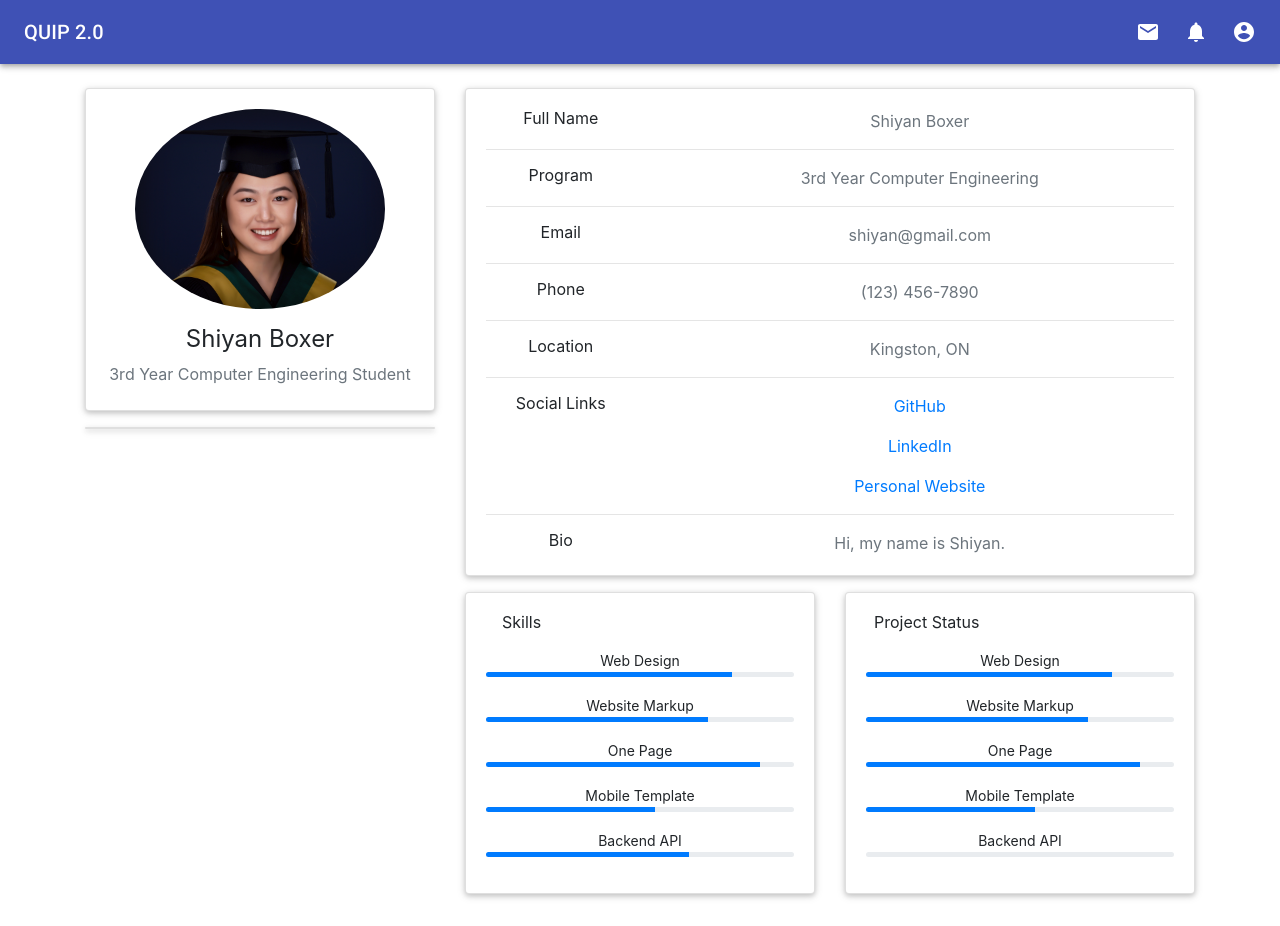
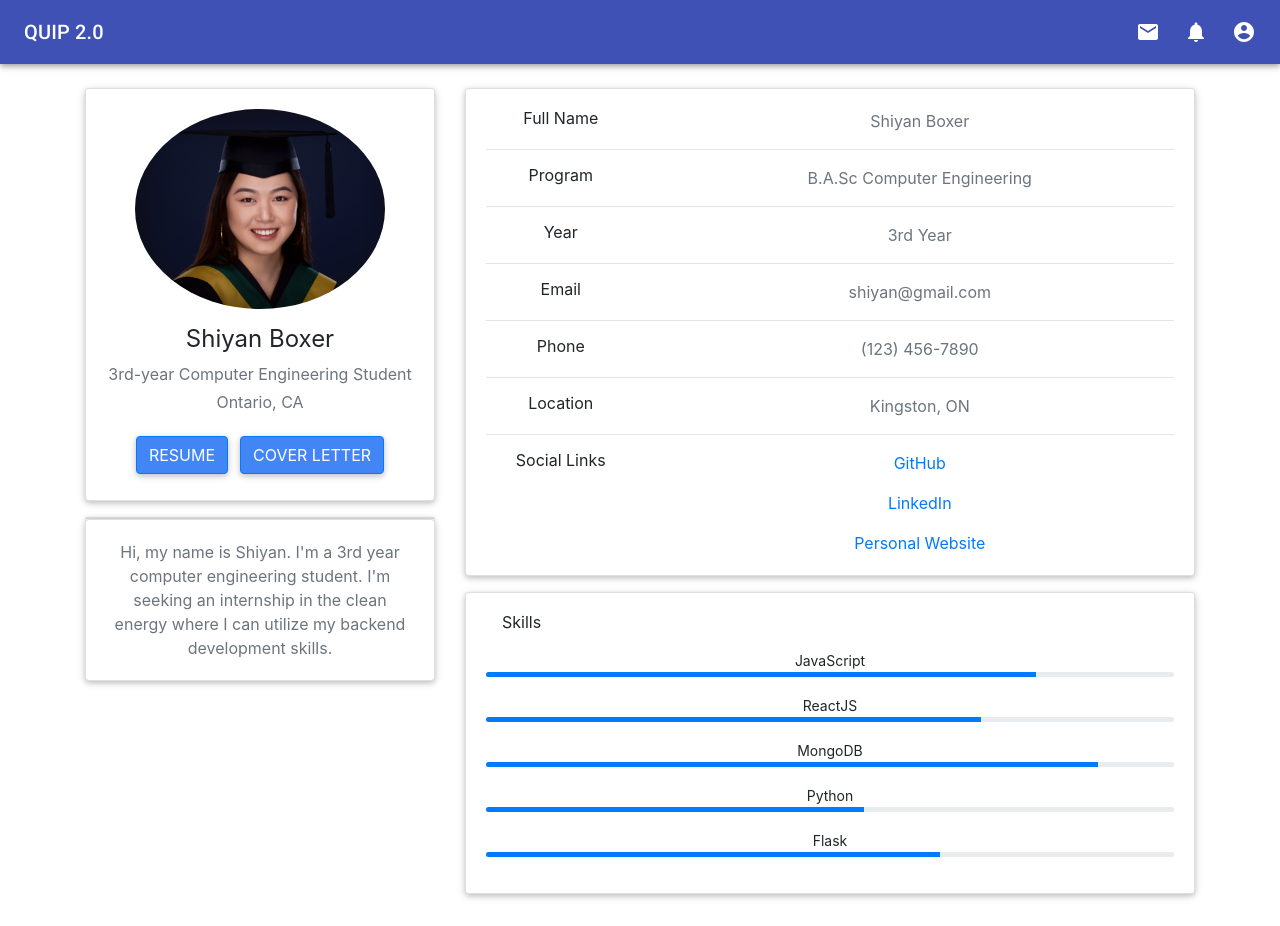
Before and after one commit to shiyanboxer/CMPE-325-QUIP-2.0, a React (Create React App) app in the folder frontend/my-app/: page /profile in a window 1280 px wide. Built offline with nearby package versions, Linux system fonts and the light colour scheme.

Commit message:
update profiel

```diff
--- a/frontend/my-app/src/components/Profile.js
+++ b/frontend/my-app/src/components/Profile.js
@@ -14,18 +14,37 @@ export class Profile extends React.Component{
                                 <img src= {window.location.origin +"/Profilepic.png"} alt="Admin" className="rounded-circle" width="250"/>
                                 <div className="mt-3">
                                     <h4>Shiyan Boxer</h4>
-                                    <p className="text-secondary mb-1">3rd Year Computer Engineering Student</p>
-                                    {/* <p className="text-muted font-size-sm">Ontario, CA</p> */}
-                                    {/* <button className="btn btn-primary">Follow</button>
-                                    <button className="btn btn-success">Message</button> */}
+                                    <p className="text-secondary mb-1">3rd-year Computer Engineering Student</p>
+                                    <p className="text-muted font-size-sm">Ontario, CA</p>
+                                    <button className="btn btn-primary">Resume</button>
+                                    <button className="btn btn-primary">Cover Letter</button>
+
                                 </div>
+                            </div>
+
+                            </div>
+
+                        </div>
+
+                        <div className="card mt-3">
+                        </div>
+                        <div className="card mb-3">
+                            <div className="card-body">
+                            <div className="row">
+                                {/* <div className="col-sm-3">
+                                <h6 className="mb-0">Bio</h6>
+                                </div> */}
+                                <div className="col-sm-12 text-secondary">
+                                Hi, my name is Shiyan. I'm a 3rd year computer engineering student. I'm seeking an internship in the clean energy where I can utilize my backend development skills.
+                                </div>
+
                             </div>
                             </div>
                         </div>
-                        <div className="card mt-3">
-                        </div>
+
                         </div>
                         <div className="col-md-8">
+
 
                         <div className="card mb-3">
                             <div className="card-body">
@@ -43,9 +62,20 @@ export class Profile extends React.Component{
                                 <h6 className="mb-0">Program</h6>
                                 </div>
                                 <div className="col-sm-9 text-secondary">
-                                3rd Year Computer Engineering
+                                B.A.Sc Computer Engineering
                                 </div>
                             </div>
+
+                            <hr/>
+                            <div className="row">
+                                <div className="col-sm-3">
+                                <h6 className="mb-0">Year</h6>
+                                </div>
+                                <div className="col-sm-9 text-secondary">
+                                3rd Year
+                                </div>
+                            </div>
+
 
                             <hr/>
                             <div className="row">
@@ -87,48 +117,43 @@ export class Profile extends React.Component{
                                     <a href="https://shiyanboxer.netlify.app/">Personal Website</a>
                                 </div>
                             </div>
-                            <hr/>
-                            <div className="row">
-                                <div className="col-sm-3">
-                                <h6 className="mb-0">Bio</h6>
-                                </div>
-                                <div className="col-sm-9 text-secondary">
-                                    Hi, my name is Shiyan.
-                                </div>
-                            </div>
-
                             </div>
                         </div>
+
+
+
                         <div className="row gutters-sm">
-                            <div className="col-sm-6 mb-3">
+                            <div className="col-sm-12 mb-3">
                             <div className="card h-100">
                                 <div className="card-body">
                                 <h6 className="d-flex align-items-center mb-3"><i className="material-icons text-info mr-3"></i>Skills</h6>
-                                <small>Web Design</small>
+                                <small>JavaScript</small>
                                 <div className="progress mb-3" style={{height: "5px"}}>
                                     <div className="progress-bar bg-primary" role="progressbar" style={{width: "80%"}} aria-valuenow="80" aria-valuemin="0" aria-valuemax="100"></div>
                                 </div>
-                                <small>Website Markup</small>
+                                <small>ReactJS</small>
                                 <div className="progress mb-3" style={{height: "5px"}}>
                                     <div className="progress-bar bg-primary" role="progressbar" style={{width: "72%"}} aria-valuenow="72" aria-valuemin="0" aria-valuemax="100"></div>
                                 </div>
-                                <small>One Page</small>
+                                <small>MongoDB</small>
                                 <div className="progress mb-3" style={{height: "5px"}}>
                                     <div className="progress-bar bg-primary" role="progressbar" style={{width: "89%"}} aria-valuenow="89" aria-valuemin="0" aria-valuemax="100"></div>
                                 </div>
-                                <small>Mobile Template</small>
+                                <small>Python</small>
                                 <div className="progress mb-3" style={{height: "5px"}}>
                                     <div className="progress-bar bg-primary" role="progressbar" style={{width: "55%"}} aria-valuenow="55" aria-valuemin="0" aria-valuemax="100"></div>
                                 </div>
-                                <small>Backend API</small>
+                                <small>Flask</small>
                                 <div className="progress mb-3" style={{height: "5px"}}>
                                     <div className="progress-bar bg-primary" role="progressbar" style={{width: "66%"}} aria-valuenow="66" aria-valuemin="0" aria-valuemax="100"></div>
                                 </div>
                                 </div>
                             </div>
                             </div>
+
+
                             <div className="col-sm-6 mb-3">
-                            <div className="card h-100">
+                            {/* <div className="card h-100">
                                 <div className="card-body">
                                 <h6 className="d-flex align-items-center mb-3"><i className="material-icons text-info mr-2"></i>Project Status</h6>
                                 <small>Web Design</small>
@@ -152,7 +177,8 @@ export class Profile extends React.Component{
                                     <div classNameName="progress-bar bg-primary" role="progressbar" style={{width: "66%"}} aria-valuenow="66" aria-valuemin="0" aria-valuemax="100"></div>
                                 </div>
                                 </div>
-                            </div>
+                            </div> */}
+
                             </div>
                         </div>
                         </div>
```
Also changed, not shown: 1 other file (tests, documents, lock files or other folders).
